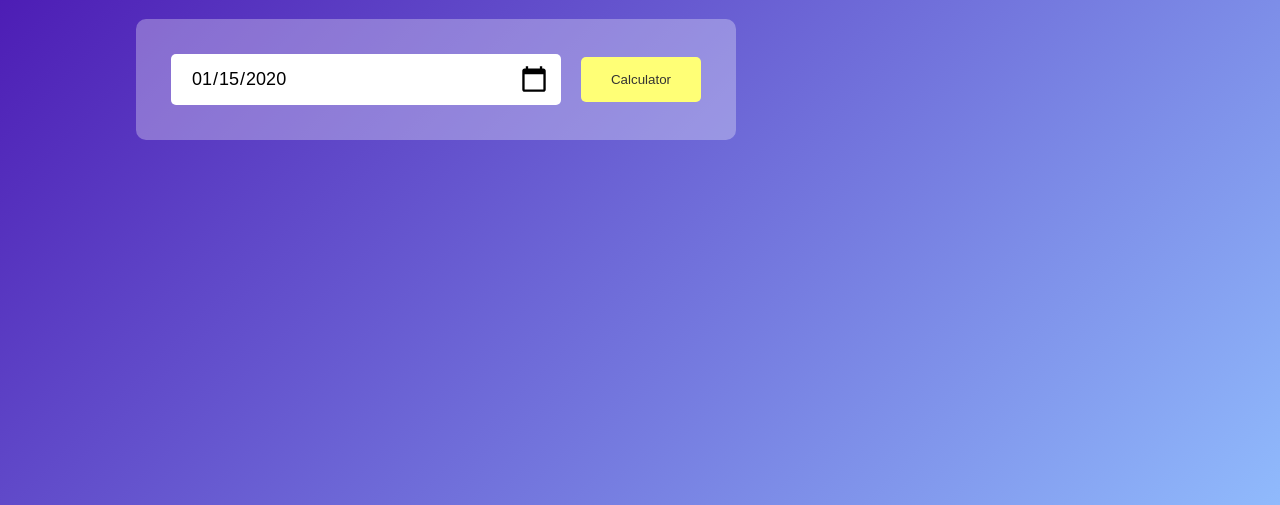
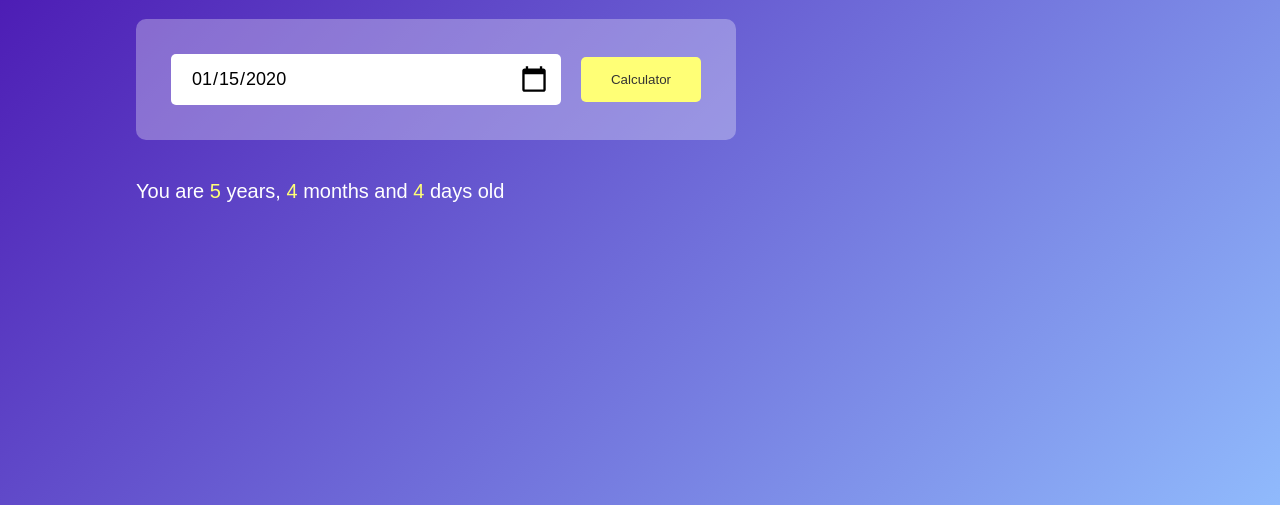
Before and after one commit to fabrice55/JS-challenges, a plain HTML site: page AgeCalculator/index.html in a window 1280 px wide. Both pictures are taken after typing "2020-01-15" into the empty fields and a click on the button "Calculator". Shown: the part 295-800 px from the top of the page. Drawn offline with Linux system fonts and the light colour scheme.

Commit message:
added javascript

```diff
--- a/AgeCalculator/index.html
+++ b/AgeCalculator/index.html
@@ -12,12 +12,56 @@
             <h1>JavaSacript <br><span>Age Calculator</span></h1>
             <div class="input-box">
                 <input type="date" id="date">
-                <button>Calculator</button>
+                <button onclick="calculateAge()">Calculator</button>
             </div>
+            <p id="result"></p>
         </div>
     </div>
     <script>
         let userInput = document.getElementById("date")
+        userInput.max = new Date().toISOString().split("T")[0];
+        let result = document.getElementById("result")
+
+        function calculateAge() {
+            let birthDate = new Date(userInput.value);
+
+            let d1 = birthDate.getDate();
+            let m1 = birthDate.getMonth() + 1;
+            let y1 = birthDate.getFullYear();
+
+            let today = new Date();
+
+            let d2 = today.getDate();
+            let m2 = today.getMonth() + 1;
+            let y2 = today.getFullYear();
+
+            let d3, m3, y3;
+
+            y3 = y2 - y1;
+
+            if (m2 >= m1){
+                m3 = m2 - m1;
+            } else{
+                y3--;
+                m3 = 12 + m2 - m1;
+            }
+            if (d2 >= d1){
+                d3 = d2 - d1;
+            } else{
+                m3--
+                d3 = getDaysInMonth(y1, m1) + d2 - d1;
+            }
+
+            if(m3 < 0) {
+                m3 = 11;
+                y3--;
+            }
+            result.innerHTML = `You are <span>${y3}</span> years, <span>${m3}</span> months and <span>${d3}</span> days old`;
+        }
+
+        function getDaysInMonth(year, month) {
+            return new Date(year, month, 0),getDate();
+        }
     </script>
 </body>
 </html>
--- a/AgeCalculator/style.css
+++ b/AgeCalculator/style.css
@@ -71,3 +71,11 @@
     background-size: 30px;
     cursor: pointer;
 }
+
+#result{
+    font-size: 20px ;
+}
+
+#result span{
+    color: #ffff76;
+}
```
